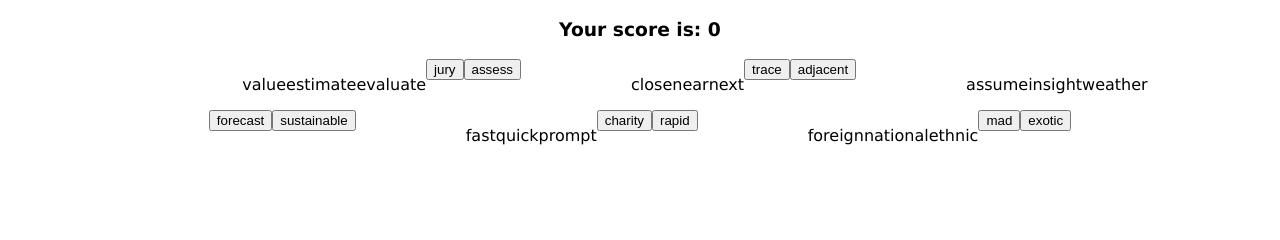
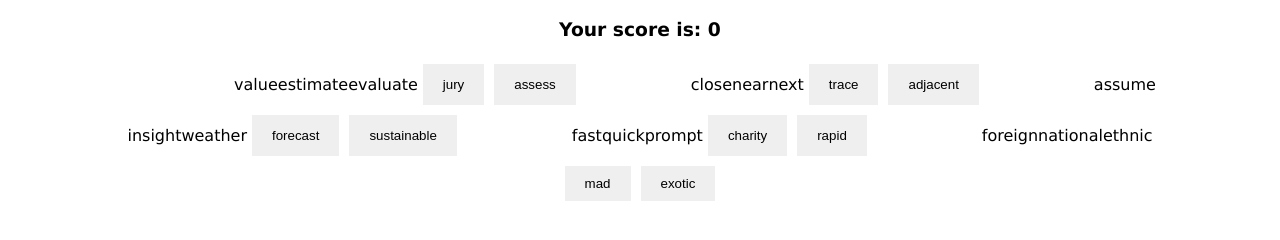
Before and after one commit to savieclarke/Word-Game, a website: page index.html in a window 1280 px wide. Shown: the part 170-410 px from the top of the page. Drawn offline with nearby package versions, Linux system fonts and the light colour scheme.

Commit message:
dealing with the answers now

```diff
--- a/app.js
+++ b/app.js
@@ -38,12 +38,14 @@
 $("#score-display").text(score);
 
 function populateQuestions() {
+
+    /* looping through questions*/
     questions.forEach(question => {
         const questionBox = $(".questions").append('<div class="question-box"></div>')
 
-        const logoDisplay = document.createElement('h1')
+        /*const logoDisplay = document.createElement('h1')
         logoDisplay.textcontent = "*"
-        questionBox.append(logoDisplay)
+        questionBox.append(logoDisplay)*/
 
         question.quiz.forEach(tip => {
            const tipText = document.createElement("p")
@@ -51,14 +53,18 @@
            questionBox.append(tipText)
         })
 
-
+/* creating question buttons*/
        const questionButtons = document.createElement('div')
        questionButtons.classList.add('question-buttons')
        questionBox.append(questionButtons)
-       question.options.forEach(option => {
+
+       /*displaying options on buttons*/
+       question.options.forEach((option, optionIndex) => {
           const questionButton = document.createElement('button')
           questionButton.classList.add('question-button')
           questionButton.textContent = option
+
+          questionButton.addEventListener('click', () => checkAnswer(option, optionIndex + 1, question.correct))
 
           questionButtons.append(questionButton)
        })
@@ -75,3 +81,13 @@
 }
 
 populateQuestions()
+
+function checkAnswer(option, optionIndex, correctAnswer) {
+    console.log('option', option)
+    console.log('optionIndex', optionIndex)
+
+    if (optionIndex === correctAnswer) {
+        score ++
+        scoreDisplay.textContent = score
+    }
+}
--- a/styles.css
+++ b/styles.css
@@ -24,3 +24,23 @@
 .question-box h1{
     text-align: left;
 }
+
+
+.question-buttons {
+    display: flex;
+    flex-direction: row;
+}
+
+.question-button {
+    margin: 5px;
+    padding: 10px 20px;
+    border-radius: 20 px;
+    border: none;
+    background-color: rgb(red, green, blue);
+    color:rgb(red, green, blue)
+}
+
+.question-button:disabled {
+    background-color: rgb(red, green, blue);
+    color: rgb(red, green, blue);
+}
```
